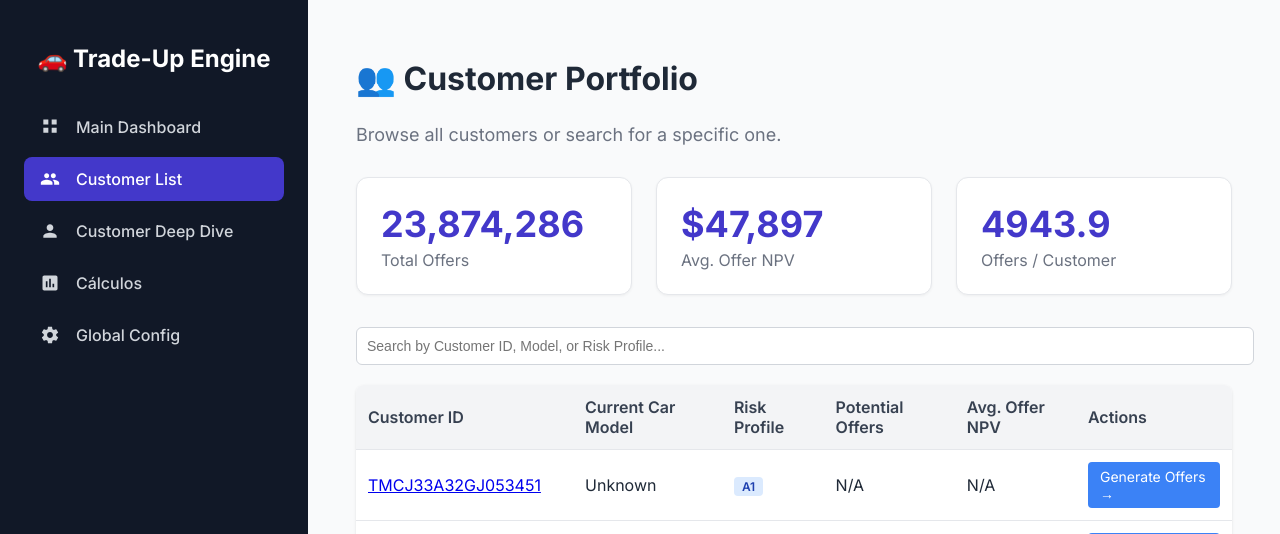
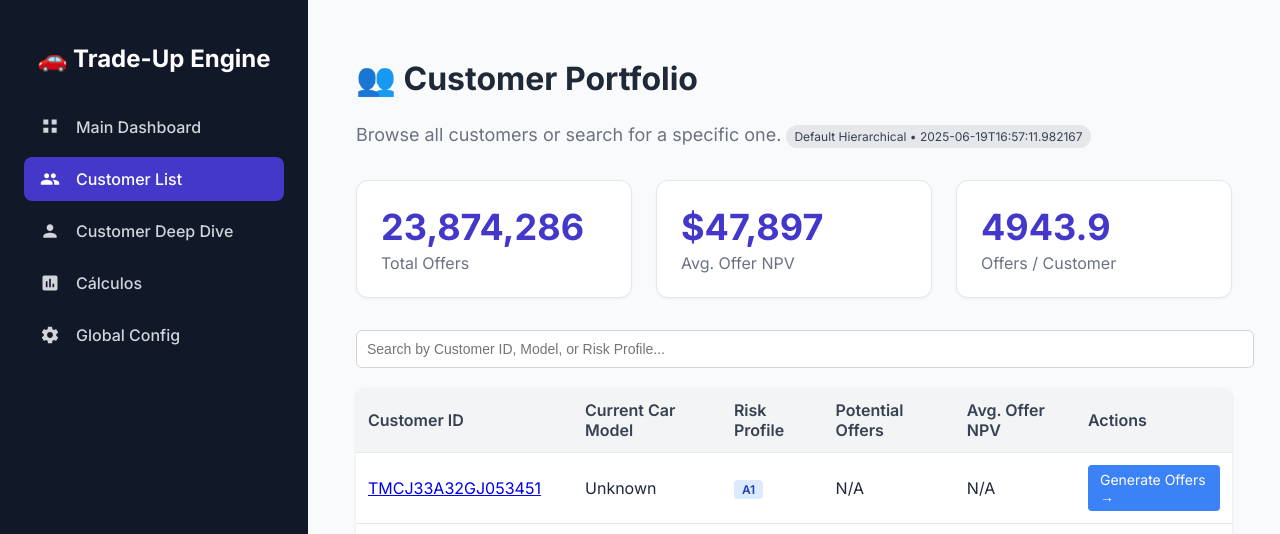
Before and after one commit to ientebib/trade-up-engine, a FastAPI app: page /customers in a window 1280 px wide. Shown: the top 534 px of the page. Run offline with FastAPI, Linux system fonts and the light colour scheme.

Commit message:
Add config status badge and dashboard summary

```diff
--- a/app/static/js/main.js
+++ b/app/static/js/main.js
@@ -11,6 +11,12 @@ let allCustomers = [];
 document.addEventListener('DOMContentLoaded', function() {
     console.log("🚗 Kavak Dashboard JS Loaded");
     loadCustomersList();
+    updateConfigStatusBadge();
+
+    // If dashboard summary container exists, populate scenario results
+    if (document.getElementById('dashboard-scenario-summary')) {
+        loadDashboardScenarioSummary();
+    }
 
     // Create amortization modal if it doesn't exist
     if (!document.getElementById('amortization-modal')) {
@@ -66,6 +72,7 @@ document.addEventListener('DOMContentLoaded', function() {
 // Initialize customer view page
 function initializeCustomerView(customerId) {
     currentCustomer = customerId;
+    updateConfigStatusBadge();
     loadCustomersList().then(() => {
         // Auto-generate offers for the current customer
         generateOffersForCustomer(customerId);
@@ -581,13 +588,8 @@ function initializeConfigPage() {
     // Initialize range summary
     updateRangeSummary();
 
-    // Fetch current config status
-    fetch('/api/config-status').then(r=>r.json()).then(status=>{
-        const badge=document.getElementById('config-status-badge');
-        if(!badge) return;
-        badge.style.display='inline-block';
-        badge.textContent=`${status.mode} • ${status.last_updated}`;
-    }).catch(_=>{});
+    // Show current configuration status
+    updateConfigStatusBadge();
 }
 
 // Toggle engine mode visibility and behavior
@@ -647,6 +649,51 @@ function updateRangeSummary() {
             performanceWarning.style.display = 'none';
         }
     }
+}
+
+// Fetch and display current configuration status
+async function updateConfigStatusBadge(){
+    try{
+        const res = await fetch('/api/config-status');
+        const status = await res.json();
+        const badge = document.getElementById('config-status-badge');
+        if(badge){
+            badge.style.display = 'inline-block';
+            badge.textContent = `${status.mode} • ${status.last_updated}`;
+        }
+    }catch(_){ }
+}
+
+// Load scenario results summary on dashboard
+async function loadDashboardScenarioSummary(){
+    const container = document.getElementById('dashboard-scenario-summary');
+    if(!container) return;
+    try{
+        const result = await fetch('/api/scenario-results').then(r=>r.json());
+        if(result && result.actual_metrics){
+            const m = result.actual_metrics;
+            const mode = result.mode_info?.mode || '';
+            const last = result.scenario_config?.last_updated || '';
+            container.innerHTML = `
+                <div class="kpi-card">
+                    <div class="kpi-value">${mode}</div>
+                    <div class="kpi-label">Mode</div>
+                </div>
+                <div class="kpi-card">
+                    <div class="kpi-value">${last}</div>
+                    <div class="kpi-label">Last Run</div>
+                </div>
+                <div class="kpi-card">
+                    <div class="kpi-value">${m.total_offers.toLocaleString()}</div>
+                    <div class="kpi-label">Total Offers</div>
+                </div>
+                <div class="kpi-card">
+                    <div class="kpi-value">$${Math.round(m.average_npv_per_offer).toLocaleString()}</div>
+                    <div class="kpi-label">Avg. Offer NPV</div>
+                </div>`;
+            container.style.display = 'grid';
+        }
+    }catch(_){ }
 }
 
 // Run scenario analysis
@@ -721,7 +768,7 @@ async function runScenarioAnalysis() {
             console.error('SSE error', e);
             es.close();
             if(configButton){configButton.disabled=false;configButton.textContent=configButton.dataset.originalText||'Run Analysis';}
-            showConfigError(err.message || 'Unknown error');
+            showConfigError(e.message || 'Unknown error');
         });
 
     } catch (err) {
@@ -971,6 +1018,7 @@ function showConfigError(message) {
 async function initializeCustomerListPage() {
     const tbody = document.getElementById('customer-list-body');
     const summaryContainer = document.getElementById('scenario-summary');
+    updateConfigStatusBadge();
     if (!tbody) return;
 
     try {
--- a/app/templates/customer_list.html
+++ b/app/templates/customer_list.html
@@ -109,7 +109,7 @@
         <main class="content">
             <header class="main-header">
                 <h2>👥 Customer Portfolio</h2>
-                <p>Browse all customers or search for a specific one.</p>
+                <p>Browse all customers or search for a specific one. <span id="config-status-badge" class="status-badge" style="display:none;"></span></p>
             </header>
 
             <div id="scenario-summary" class="kpi-grid" style="display: none; margin-bottom: 2rem;">
--- a/app/templates/customer_view.html
+++ b/app/templates/customer_view.html
@@ -173,7 +173,7 @@
         <main class="content">
             <header class="main-header">
                 <h2>👤 Customer {{ customer.customer_id }} - Enhanced Analysis</h2>
-                <p>Contract: {{ customer.contract_id if customer.contract_id else 'N/A' }} | Deep Dive Trade-Up Engine Analysis</p>
+                <p>Contract: {{ customer.contract_id if customer.contract_id else 'N/A' }} | Deep Dive Trade-Up Engine Analysis <span id="config-status-badge" class="status-badge" style="display:none;"></span></p>
             </header>
 
             <!-- Enhanced Customer Profile -->
--- a/app/templates/main_dashboard.html
+++ b/app/templates/main_dashboard.html
@@ -40,8 +40,10 @@
         <main class="content">
             <header class="main-header">
                 <h2>📈 Main Dashboard</h2>
-                <p>30,000-Foot View of Portfolio Potential</p>
+                <p>30,000-Foot View of Portfolio Potential <span id="config-status-badge" class="status-badge" style="display:none;"></span></p>
             </header>
+
+            <div id="dashboard-scenario-summary" class="kpi-grid" style="display:none; margin-bottom:2rem;"></div>
 
             <div class="kpi-grid">
                 <div class="kpi-card">
```
Also changed, not shown: app/templates/global_config.html (+7 -5 lines).
